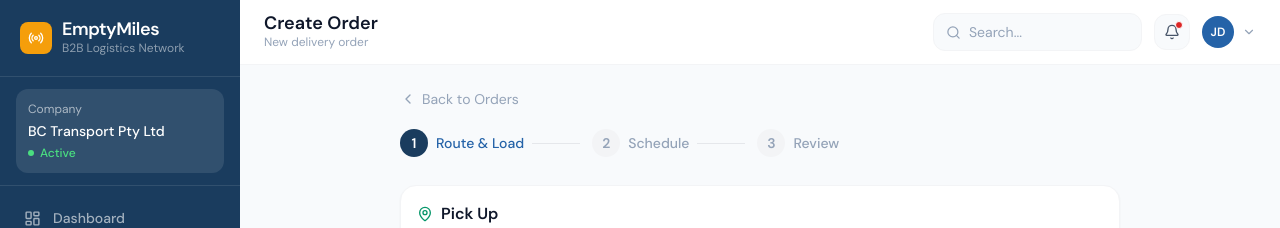
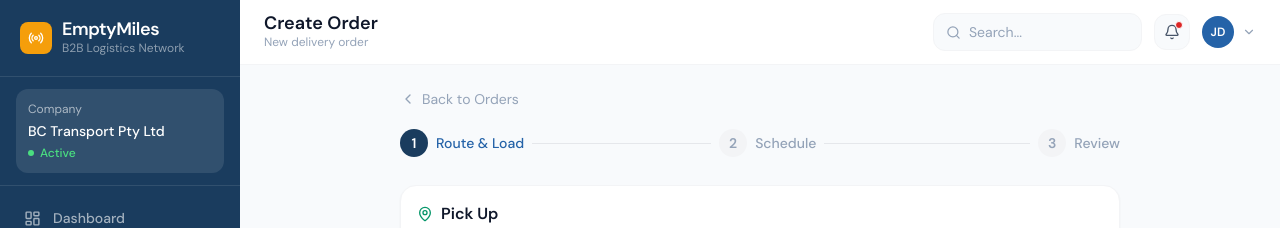
Before and after one commit to adibci/trucking-app, a React (Vite) app: page /orders/create in a window 1280 px wide. Shown: the top 228 px of the page. Built offline with nearby package versions, Linux system fonts and the light colour scheme.

Commit message:
update create order

```diff
--- a/src/pages/owner/CreateOrder.tsx
+++ b/src/pages/owner/CreateOrder.tsx
@@ -53,17 +53,17 @@ export default function CreateOrder() {
         </button>
 
         {/* Step indicator */}
-        <div className="flex items-center gap-3 mb-7">
+        <div className="flex items-center mb-7">
           {['Route & Load', 'Schedule', 'Review'].map((label, i) => (
-            <div key={label} className="flex items-center gap-2">
-              <div className={`flex items-center gap-2 ${i + 1 <= step ? 'text-brand-mid' : 'text-text3'}`}>
-                <div className={`w-7 h-7 rounded-full flex items-center justify-center text-sm font-semibold ${
+            <div key={label} className="flex items-center flex-1 last:flex-none min-w-0">
+              <div className={`flex items-center gap-2 shrink-0 ${i + 1 <= step ? 'text-brand-mid' : 'text-text3'}`}>
+                <div className={`w-7 h-7 rounded-full flex items-center justify-center text-sm font-semibold shrink-0 ${
                   i + 1 < step ? 'bg-brand-mid text-white' :
                   i + 1 === step ? 'bg-brand text-white' : 'bg-gray-100 text-text3'
                 }`}>{i + 1}</div>
-                <span className="text-sm font-medium">{label}</span>
+                <span className="text-sm font-medium whitespace-nowrap">{label}</span>
               </div>
-              {i < 2 && <div className={`flex-1 h-px w-12 ${i + 1 < step ? 'bg-brand-mid' : 'bg-gray-200'}`} />}
+              {i < 2 && <div className={`flex-1 h-px mx-2 min-w-[12px] ${i + 1 < step ? 'bg-brand-mid' : 'bg-gray-200'}`} />}
             </div>
           ))}
         </div>
```
